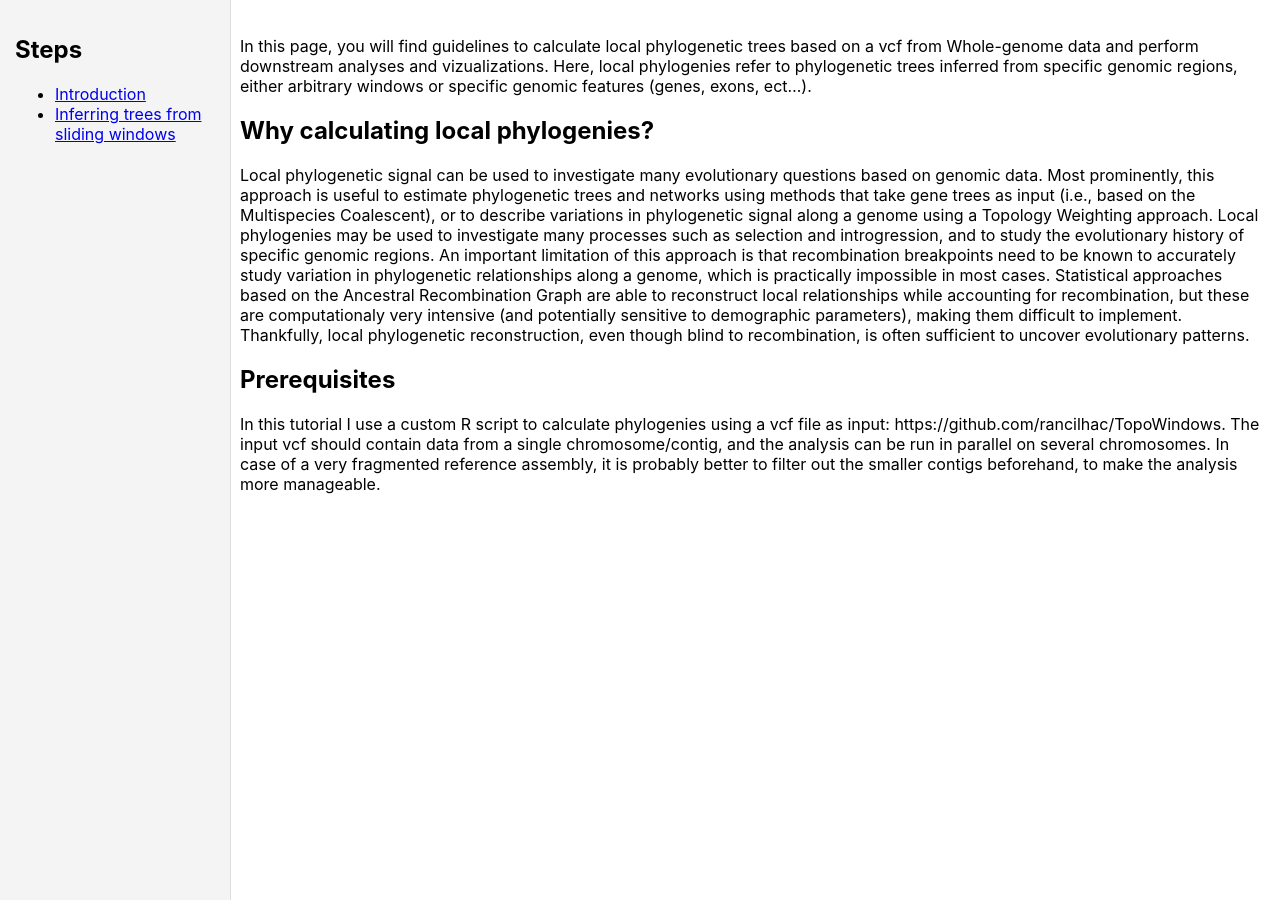
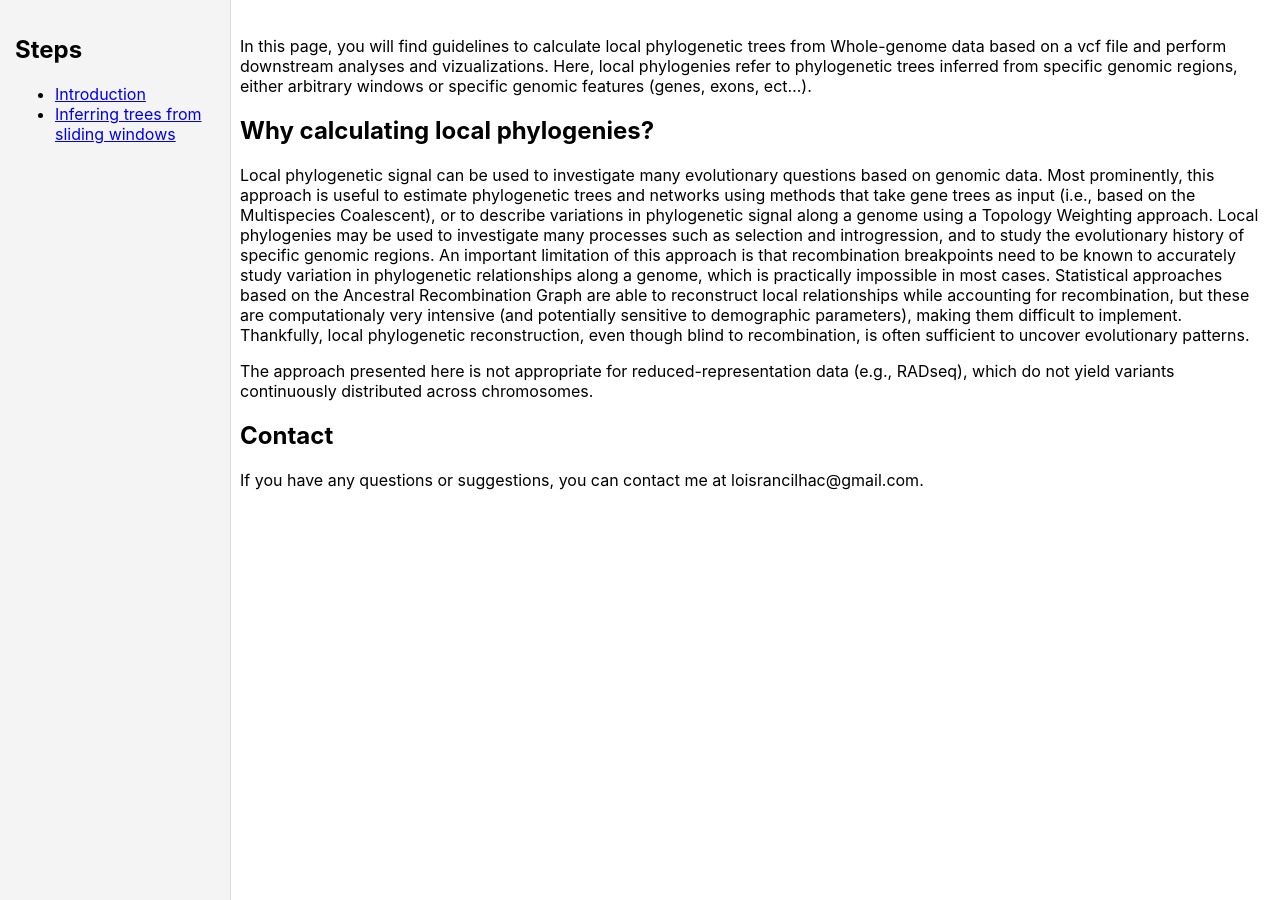
Before and after one commit to rancilhac/Genome-Wide-Phylogenies.github.io, a Jekyll site: the page built from index.md, in a window 1280 px wide. Built offline with Jekyll 4.4.1, drawn with Linux system fonts in a browser that asks for light colours; our own code applies the rules of GitHub Pages for plain Markdown files.

Commit message:
Update index.md

```diff
--- a/index.md
+++ b/index.md
@@ -1,13 +1,15 @@
 ---
-title: Calculating local phylogenies from whole-genome data A tutorial
+title: Calculating local phylogenies from whole-genome data - A tutorial
 ---
 
-In this page, you will find guidelines to calculate local phylogenetic trees based on a vcf from Whole-genome data and perform downstream analyses and vizualizations. Here, local phylogenies refer to phylogenetic trees inferred from specific genomic regions, either arbitrary windows or specific genomic features (genes, exons, ect...).
+In this page, you will find guidelines to calculate local phylogenetic trees from Whole-genome data based on a vcf file and perform downstream analyses and vizualizations. Here, local phylogenies refer to phylogenetic trees inferred from specific genomic regions, either arbitrary windows or specific genomic features (genes, exons, ect...).
 
 ## Why calculating local phylogenies?
 
 Local phylogenetic signal can be used to investigate many evolutionary questions based on genomic data. Most prominently, this approach is useful to estimate phylogenetic trees and networks using methods that take gene trees as input (i.e., based on the Multispecies Coalescent), or to describe variations in phylogenetic signal along a genome using a Topology Weighting approach. Local phylogenies may be used to investigate many processes such as selection and introgression, and to study the evolutionary history of specific genomic regions. An important limitation of this approach is that recombination breakpoints need to be known to accurately study variation in phylogenetic relationships along a genome, which is practically impossible in most cases. Statistical approaches based on the Ancestral Recombination Graph are able to reconstruct local relationships while accounting for recombination, but these are computationaly very intensive (and potentially sensitive to demographic parameters), making them difficult to implement. Thankfully, local phylogenetic reconstruction, even though blind to recombination, is often sufficient to uncover evolutionary patterns.
 
-## Prerequisites
+The approach presented here is not appropriate for reduced-representation data (e.g., RADseq), which do not yield variants continuously distributed across chromosomes.
 
-In this tutorial I use a custom R script to calculate phylogenies using a vcf file as input: https://github.com/rancilhac/TopoWindows. The input vcf should contain data from a single chromosome/contig, and the analysis can be run in parallel on several chromosomes. In case of a very fragmented reference assembly, it is probably better to filter out the smaller contigs beforehand, to make the analysis more manageable.
+## Contact
+
+If you have any questions or suggestions, you can contact me at loisrancilhac@gmail.com.
```
